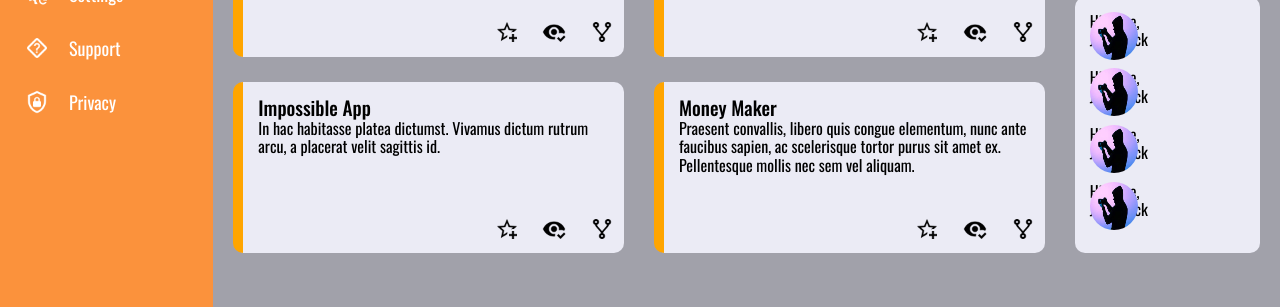
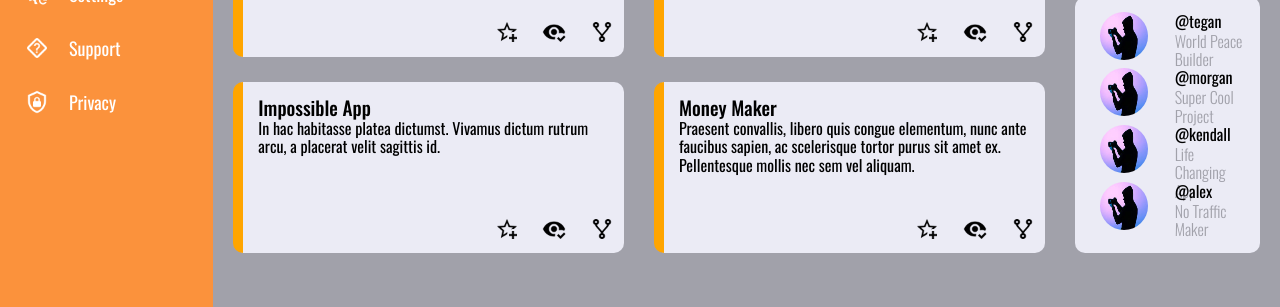
Before and after one commit to BlasioGodi/Admin-Dashboard, a website: page index.html in a window 1280 px wide. Shown: the part 493-800 px from the top of the page. Drawn offline with nearby package versions, Linux system fonts and the light colour scheme.

Commit message:
Style updated to include icon positioning

```diff
--- a/index.html
+++ b/index.html
@@ -31,9 +31,9 @@
                 <p class="hello">Hi there,</p>
                 <p class="profile-name-left">John Wick (@jwick)</p>
                 <div class="button">
-                    <button>New</button>
-                    <button>Upload</button>
-                    <button>Share</button>
+                    <button type="button">New</button>
+                    <button type="button">Upload</button>
+                    <button type="button">Share</button>
                 </div>
             </div>
         </div>
@@ -176,21 +176,21 @@
                     </div>
                     <h1 class="header-align">Trending</h1>
                     <div class="trending">
-                        <div><img src="/src/img/profile.jpg" class="trending-icon" alt="">
-                            <p>Hi there,</p>
-                            <p>John Wick</p>
+                        <div class="trending-profile"><img src="/src/img/profile.jpg" class="trending-icon" alt="">
+                            <p>@tegan</p>
+                            <p class="trending-project">World Peace Builder</p>
                         </div>
-                        <div><img src="/src/img/profile.jpg" class="trending-icon" alt="">
-                            <p>Hi there,</p>
-                            <p>John Wick</p>
+                        <div class="trending-profile"><img src="/src/img/profile.jpg" class="trending-icon" alt="">
+                            <p>@morgan</p>
+                            <p class="trending-project">Super Cool Project</p>
                         </div>
-                        <div><img src="/src/img/profile.jpg" class="trending-icon" alt="">
-                            <p>Hi there,</p>
-                            <p>John Wick</p>
+                        <div class="trending-profile"><img src="/src/img/profile.jpg" class="trending-icon" alt="">
+                            <p>@kendall</p>
+                            <p class="trending-project">Life Changing App</p>
                         </div>
-                        <div><img src="/src/img/profile.jpg" class="trending-icon" alt="">
-                            <p>Hi there,</p>
-                            <p>John Wick</p>
+                        <div class="trending-profile"><img src="/src/img/profile.jpg" class="trending-icon" alt="">
+                            <p>@alex</p>
+                            <p class="trending-project">No Traffic Maker</p>
                         </div>
                     </div>
                 </div>
--- a/public/style.css
+++ b/public/style.css
@@ -310,8 +310,13 @@ ul > li {
   background-color: #ebebf5;
   border-radius: 10px;
   padding: 15px;
+  padding-left: 25px;
   display: grid;
   grid-template-rows: repeat(4, 1fr);
+  position: relative;
+}
+
+.trending-profile {
   position: relative;
 }
 
@@ -320,6 +325,18 @@ ul > li {
   width: 48px;
   height: 48px;
   border-radius: 25px;
+}
+
+.trending-project {
+  position: absolute;
+  top: 20px;
+  font-weight: 300;
+  color: #a1a1aa;
+}
+
+.trending div > p {
+  position: absolute;
+  left: 75px;
 }
 
 .trending ul > li {
```
